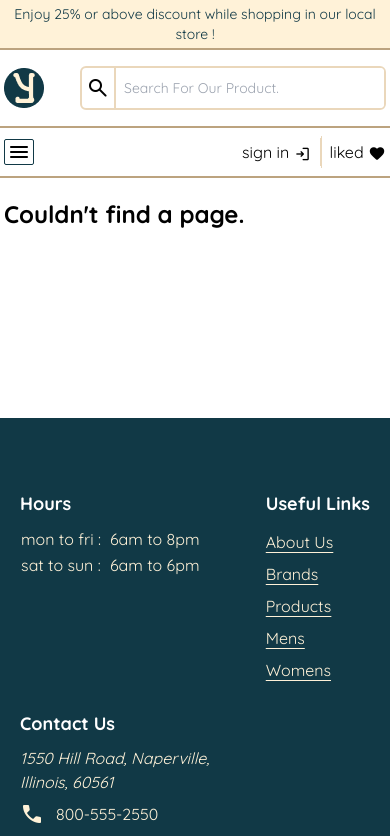
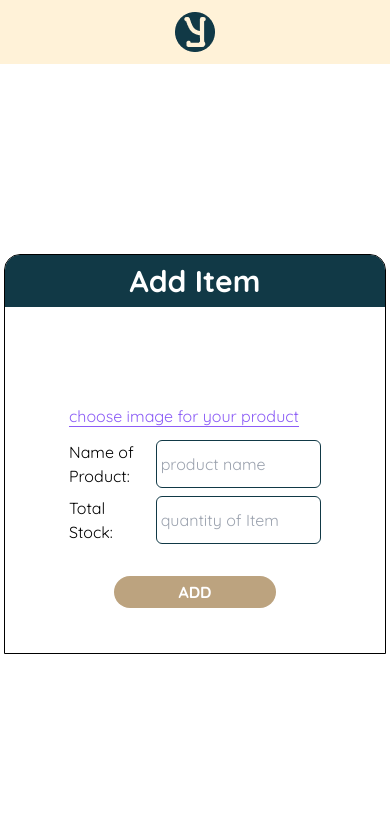
Before and after one commit to nawadeveloper/yuwa_Store_website, a React (Vite) app in the folder client/: page /admin_panel/add_item in a window 390 px wide. Shown: the top 836 px of the page. Built offline with nearby package versions, Linux system fonts and the light colour scheme; the HTML template or start-up script is replaced by a standard one.

Commit message:
add item page added

```diff
--- a/client/src/App.jsx
+++ b/client/src/App.jsx
@@ -3,6 +3,7 @@ import HomePage from "./components/HomePage";
 import Layout from "./components/Layout";
 import ProductsPage from "./components/ProductsPage";
 import SignInPage from "./components/SignInPage";
+import AdminPanel from "./components/AdminPanel";
 function App() {
   return (
     <>
@@ -21,6 +22,7 @@ function App() {
           />
         </Route>
         <Route path="/signin" element={<SignInPage />} />
+        <Route path="/admin_panel/add_item" element={<AdminPanel />} />
       </Routes>
     </>
   );
--- /dev/null
+++ b/client/src/components/AdminPanel.jsx
@@ -0,0 +1,103 @@
+import { useEffect, useState } from "react";
+import { motion, AnimatePresence } from "framer-motion";
+import yuwa_logo from "../assets/yuwa_logo.png";
+const AdminPanel = () => {
+  const [productName, setProductName] = useState("");
+  const [itemPic, setItemPic] = useState(null);
+
+  const getImageForPreview = (e) => {
+    const selectedFile = e.target.files[0];
+    if (selectedFile) {
+      const reader = new FileReader();
+      reader.onloadend = () => {
+        setItemPic(reader.result);
+      };
+      reader.readAsDataURL(selectedFile);
+    }
+  };
+  return (
+    <>
+      <div className="bg-rambow-100 h-16 flex justify-center items-center">
+        <img className="w-10 h-10" src={yuwa_logo} alt="logo" />
+      </div>
+
+      <div className="display_size h-[calc(100vh-64px)] grid md:grid-cols-2 place-content-center">
+        <div className="border min-h-[400px] border-black rounded-t-2xl overflow-hidden">
+          <h2 className="text-center bg-rambow-400 font-bold text-3xl py-2 text-white">
+            Add Item
+          </h2>
+          <form className="flex flex-col justify-center px-16 gap-3 h-full">
+            <label
+              htmlFor="choose_img"
+              className="underline underline-offset-4 text-violet-500 cursor-pointer hover:no-underline max-w-max"
+            >
+              choose image for your product
+            </label>
+
+            <input
+              className="hidden"
+              type="file"
+              accept="image/*"
+              id="choose_img"
+              onChange={getImageForPreview}
+            />
+
+            <div className="grid grid-cols-6 gap-2 place-content-center">
+              <label className="col-span-2" htmlFor="product_name">
+                Name of Product:
+              </label>
+              <input
+                value={productName}
+                onChange={(e) => setProductName(e.target.value)}
+                className="border border-rambow-400 col-span-4 p-1 rounded-md"
+                type="text"
+                id="product_name"
+                placeholder="product name"
+              />
+              <label className="col-span-2" htmlFor="product_quantity">
+                Total Stock:
+              </label>
+              <input
+                className="border border-rambow-400 col-span-4 p-1 rounded-md"
+                type="number"
+                id="product_quantity"
+                placeholder="quantity of Item"
+              />
+            </div>
+
+            <button className="bg-rambow-300 mt-5 mx-auto px-16 py-1 text-white rounded-full font-bold">
+              ADD
+            </button>
+          </form>
+        </div>
+
+        <div className="hidden md:flex flex-col justify-center items-center gap-3 text-rambow-400">
+          <h2 className="font-bold text-2xl">Preview</h2>
+          <div className="flex flex-col w-[250px] h-[400px] max-h-[400px] rounded-sm p-2 pb-0 border border-rambow-400">
+            <div className="w-full max-h-full overflow-hidden flex-grow border border-rambow-400 bg-rambow-100">
+              <AnimatePresence mode="wait">
+                {itemPic && (
+                  <motion.img
+                    key={itemPic}
+                    src={itemPic}
+                    alt="Product_Image"
+                    className="w-full h-full object-cover"
+                    initial={{ scale: 0.3, opacity: 0 }}
+                    animate={{ scale: 1, opacity: 1 }}
+                    exit={{ scale: 0.3, opacity: 0 }}
+                    transition={{ duration: 0.3 }}
+                  />
+                )}
+              </AnimatePresence>
+            </div>
+            <h2 className="py-2 min-h-[44px] text-lg font-bold">
+              {productName}
+            </h2>
+          </div>
+        </div>
+      </div>
+    </>
+  );
+};
+
+export default AdminPanel;
```
